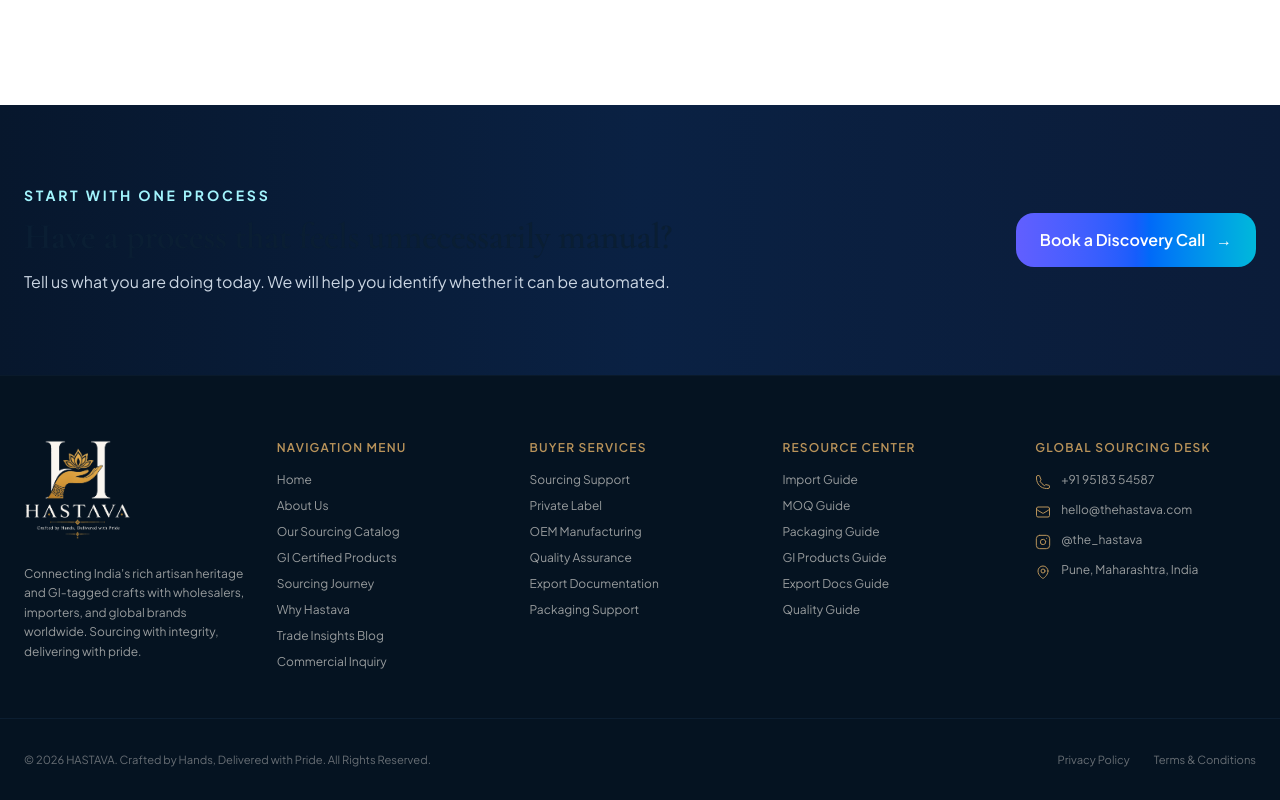
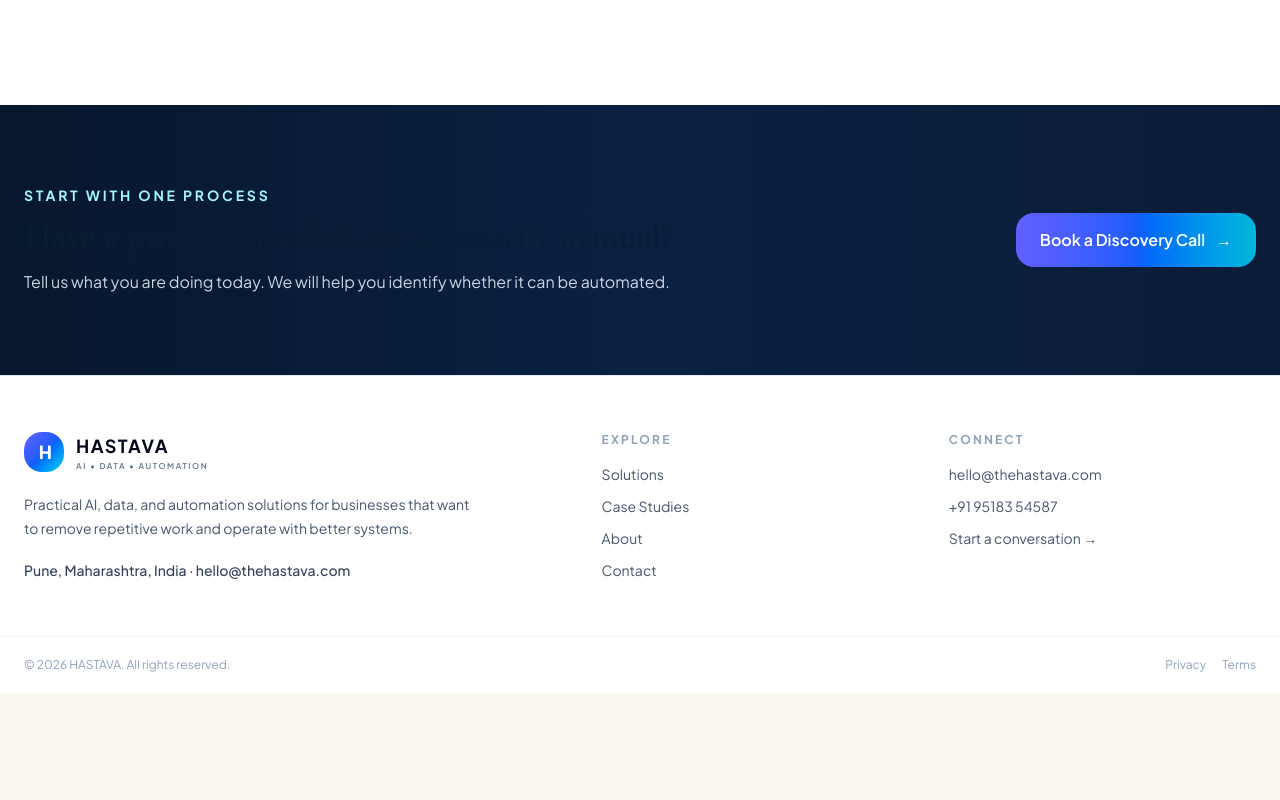
Before and after one commit to shubhpanchal/thehastava-website, a Next.js app: page / in a window 1280 px wide. Shown: the part 3597-4397 px from the top of the page. After the commit the page ends 4290 px from the top, so only its background shows below. Built offline with nearby package versions, Linux system fonts and the light colour scheme.

Commit message:
Rebuild footer for Hastava AI data automation brand

```diff
--- a/src/components/shared/footer.tsx
+++ b/src/components/shared/footer.tsx
@@ -1,159 +1,65 @@
-import React from "react";
 import Link from "next/link";
 import { Container } from "./container";
-import { Logo } from "./logo";
 import { siteConfig } from "@/config/site";
 
-const QUICK_LINKS = [
-  { label: "Home", href: "/" },
-  { label: "About Us", href: "/about" },
-  { label: "Our Sourcing Catalog", href: "/crafts" },
-  { label: "GI Certified Products", href: "/gi-tagged" },
-  { label: "Sourcing Journey", href: "/how-it-works" },
-  { label: "Why Hastava", href: "/why-hastava" },
-  { label: "Trade Insights Blog", href: "/blog" },
-  { label: "Commercial Inquiry", href: "/contact" },
-];
-
-const SERVICES_LINKS = [
-  { label: "Sourcing Support", href: "/services/sourcing-support" },
-  { label: "Private Label", href: "/services/private-label" },
-  { label: "OEM Manufacturing", href: "/services/oem-manufacturing" },
-  { label: "Quality Assurance", href: "/services/quality-assurance" },
-  { label: "Export Documentation", href: "/services/export-documentation" },
-  { label: "Packaging Support", href: "/services/packaging" },
-];
-
-const RESOURCES_LINKS = [
-  { label: "Import Guide", href: "/resources/import-guide" },
-  { label: "MOQ Guide", href: "/resources/moq-guide" },
-  { label: "Packaging Guide", href: "/resources/packaging-guide" },
-  { label: "GI Products Guide", href: "/resources/gi-products-guide" },
-  { label: "Export Docs Guide", href: "/resources/export-documentation-guide" },
-  { label: "Quality Guide", href: "/resources/quality-guide" },
+const links = [
+  ["Solutions", "/#solutions"],
+  ["Case Studies", "/case-studies"],
+  ["About", "/about"],
+  ["Contact", "/contact"],
+  ["Privacy", "/privacy-policy"],
+  ["Terms", "/terms-and-conditions"],
 ];
 
 export function Footer() {
-  const currentYear = new Date().getFullYear();
-
   return (
-    <footer className="bg-navy-dark text-ivory/80 pt-16 pb-8 border-t border-navy-light/20">
-      <Container className="grid grid-cols-1 md:grid-cols-2 lg:grid-cols-5 gap-10 lg:gap-8 pb-12 border-b border-navy-light/30">
-
-        {/* Column 1: Brand Information */}
-        <div className="flex flex-col gap-4">
-          <Logo variant="full" light={true} size="md" />
-          <p className="font-sans text-[0.75rem] leading-relaxed text-ivory/60 mt-2 max-w-xs">
-            Connecting India&apos;s rich artisan heritage and GI-tagged crafts with wholesalers, importers, and global brands worldwide. Sourcing with integrity, delivering with pride.
+    <footer className="border-t border-slate-200 bg-white">
+      <Container className="grid gap-10 py-14 md:grid-cols-[1.4fr_.8fr_.8fr]">
+        <div>
+          <div className="flex items-center gap-3">
+            <div className="flex h-10 w-10 items-center justify-center rounded-xl bg-gradient-to-br from-indigo-500 via-blue-600 to-cyan-400">
+              <span className="text-lg font-black tracking-[-0.15em] text-white">H</span>
+            </div>
+            <div>
+              <div className="text-lg font-bold tracking-[0.08em] text-slate-950">HASTAVA</div>
+              <div className="text-[8px] font-semibold tracking-[0.2em] text-slate-500">AI • DATA • AUTOMATION</div>
+            </div>
+          </div>
+          <p className="mt-5 max-w-md text-sm leading-6 text-slate-600">
+            Practical AI, data, and automation solutions for businesses that want to remove repetitive work and operate with better systems.
           </p>
+          <div className="mt-5 text-sm font-medium text-slate-700">
+            {siteConfig.address.full} · <a className="hover:text-blue-600" href={"mailto:" + siteConfig.email}>{siteConfig.email}</a>
+          </div>
         </div>
 
-        {/* Column 2: Navigation Links */}
-        <div className="flex flex-col gap-4">
-          <h4 className="font-sans text-xs font-semibold uppercase tracking-widest text-gold">
-            Navigation Menu
-          </h4>
-          <nav className="flex flex-col gap-2.5">
-            {QUICK_LINKS.map((link) => (
-              <Link
-                key={link.label}
-                href={link.href}
-                className="font-sans text-xs text-ivory/60 hover:text-gold transition-colors duration-200"
-              >
-                {link.label}
-              </Link>
+        <div>
+          <div className="text-xs font-bold uppercase tracking-[0.18em] text-slate-400">Explore</div>
+          <nav className="mt-4 flex flex-col gap-3">
+            {links.slice(0, 4).map(([label, href]) => (
+              <Link key={href} href={href} className="text-sm text-slate-600 transition hover:text-blue-600">{label}</Link>
             ))}
           </nav>
         </div>
 
-        {/* Column 3: Services Links */}
-        <div className="flex flex-col gap-4">
-          <h4 className="font-sans text-xs font-semibold uppercase tracking-widest text-gold">
-            Buyer Services
-          </h4>
-          <nav className="flex flex-col gap-2.5">
-            {SERVICES_LINKS.map((link) => (
-              <Link
-                key={link.label}
-                href={link.href}
-                className="font-sans text-xs text-ivory/60 hover:text-gold transition-colors duration-200"
-              >
-                {link.label}
-              </Link>
-            ))}
-          </nav>
-        </div>
-
-        {/* Column 4: Resources Links */}
-        <div className="flex flex-col gap-4">
-          <h4 className="font-sans text-xs font-semibold uppercase tracking-widest text-gold">
-            Resource Center
-          </h4>
-          <nav className="flex flex-col gap-2.5">
-            {RESOURCES_LINKS.map((link) => (
-              <Link
-                key={link.label}
-                href={link.href}
-                className="font-sans text-xs text-ivory/60 hover:text-gold transition-colors duration-200"
-              >
-                {link.label}
-              </Link>
-            ))}
-          </nav>
-        </div>
-
-        {/* Column 5: Contact Information */}
-        <div className="flex flex-col gap-4">
-          <h4 className="font-sans text-xs font-semibold uppercase tracking-widest text-gold">
-            Global Sourcing Desk
-          </h4>
-          <div className="flex flex-col gap-3 font-sans text-xs text-ivory/60">
-            <p className="flex items-start gap-2.5">
-              <svg xmlns="http://www.w3.org/2000/svg" fill="none" viewBox="0 0 24 24" strokeWidth={1.5} stroke="currentColor" className="w-4 h-4 mt-0.5 text-gold flex-shrink-0">
-                <path strokeLinecap="round" strokeLinejoin="round" d="M2.25 6.75c0 8.284 6.716 15 15 15h2.25a2.25 2.25 0 0 0 2.25-2.25v-1.372c0-.516-.351-.966-.852-1.091l-4.423-1.106c-.44-.11-.902.055-1.173.417l-.97 1.293c-2.824-1.806-5.194-4.177-7-7l1.293-.97c.362-.271.528-.733.417-1.173L6.963 3.102a1.125 1.125 0 0 0-1.091-.852H4.5A2.25 2.25 0 0 0 2.25 4.5v2.25Z" />
-              </svg>
-              <a href={`tel:${siteConfig.phoneClean}`} className="hover:text-gold transition-colors">{siteConfig.phone}</a>
-            </p>
-            <p className="flex items-start gap-2.5">
-              <svg xmlns="http://www.w3.org/2000/svg" fill="none" viewBox="0 0 24 24" strokeWidth={1.5} stroke="currentColor" className="w-4 h-4 mt-0.5 text-gold flex-shrink-0">
-                <path strokeLinecap="round" strokeLinejoin="round" d="M21.75 6.75v10.5a2.25 2.25 0 0 1-2.25 2.25h-15a2.25 2.25 0 0 1-2.25-2.25V6.75m19.5 0A2.25 2.25 0 0 0 19.5 4.5h-15a2.25 2.25 0 0 0-2.25 2.25m19.5 0v.243a2.25 2.25 0 0 1-1.07 1.916l-7.5 4.615a2.25 2.25 0 0 1-2.36 0L3.32 8.91a2.25 2.25 0 0 1-1.07-1.916V6.75" />
-              </svg>
-              <a href={`mailto:${siteConfig.email}`} className="hover:text-gold transition-colors">{siteConfig.email}</a>
-            </p>
-            <p className="flex items-start gap-2.5">
-              <svg xmlns="http://www.w3.org/2000/svg" viewBox="0 0 24 24" fill="none" stroke="currentColor" strokeWidth="1.5" strokeLinecap="round" strokeLinejoin="round" className="w-4 h-4 mt-0.5 text-gold flex-shrink-0">
-                <rect width="20" height="20" x="2" y="2" rx="5" ry="5" />
-                <path d="M16 11.37A4 4 0 1 1 12.63 8 4 4 0 0 1 16 11.37z" />
-                <line x1="17.5" x2="17.51" y1="6.5" y2="6.5" />
-              </svg>
-              <a href={siteConfig.instagram} target="_blank" rel="noopener noreferrer" className="hover:text-gold transition-colors">@the_hastava</a>
-            </p>
-            <p className="flex items-start gap-2.5">
-              <svg xmlns="http://www.w3.org/2000/svg" fill="none" viewBox="0 0 24 24" strokeWidth={1.5} stroke="currentColor" className="w-4 h-4 mt-0.5 text-gold flex-shrink-0">
-                <path strokeLinecap="round" strokeLinejoin="round" d="M15 10.5a3 3 0 1 1-6 0 3 3 0 0 1 6 0Z" />
-                <path strokeLinecap="round" strokeLinejoin="round" d="M19.5 10.5c0 7.142-7.5 11.25-7.5 11.25S4.5 17.642 4.5 10.5a7.5 7.5 0 1 1 15 0Z" />
-              </svg>
-              <span>{siteConfig.address.full}</span>
-            </p>
+        <div>
+          <div className="text-xs font-bold uppercase tracking-[0.18em] text-slate-400">Connect</div>
+          <div className="mt-4 flex flex-col gap-3 text-sm text-slate-600">
+            <a className="hover:text-blue-600" href={"mailto:" + siteConfig.email}>{siteConfig.email}</a>
+            <a className="hover:text-blue-600" href={"tel:" + siteConfig.phoneClean}>{siteConfig.phone}</a>
+            <Link className="hover:text-blue-600" href="/contact">Start a conversation →</Link>
           </div>
         </div>
-
       </Container>
-
-      {/* Copyright and Legal Section */}
-      <Container className="pt-8 flex flex-col md:flex-row items-center justify-between gap-4">
-        <p className="font-sans text-[0.7rem] text-ivory/40">
-          &copy; {currentYear} {siteConfig.companyName}. Crafted by Hands, Delivered with Pride. All Rights Reserved.
-        </p>
-        <div className="flex items-center gap-6 font-sans text-[0.7rem] text-ivory/40">
-          <Link href="/privacy-policy" className="hover:text-gold transition-colors">
-            Privacy Policy
-          </Link>
-          <Link href="/terms-and-conditions" className="hover:text-gold transition-colors">
-            Terms & Conditions
-          </Link>
-        </div>
-      </Container>
+      <div className="border-t border-slate-100">
+        <Container className="flex flex-col gap-3 py-5 text-xs text-slate-400 md:flex-row md:items-center md:justify-between">
+          <span>© {new Date().getFullYear()} HASTAVA. All rights reserved.</span>
+          <div className="flex gap-4">
+            <Link href="/privacy-policy">Privacy</Link>
+            <Link href="/terms-and-conditions">Terms</Link>
+          </div>
+        </Container>
+      </div>
     </footer>
   );
 }
```
